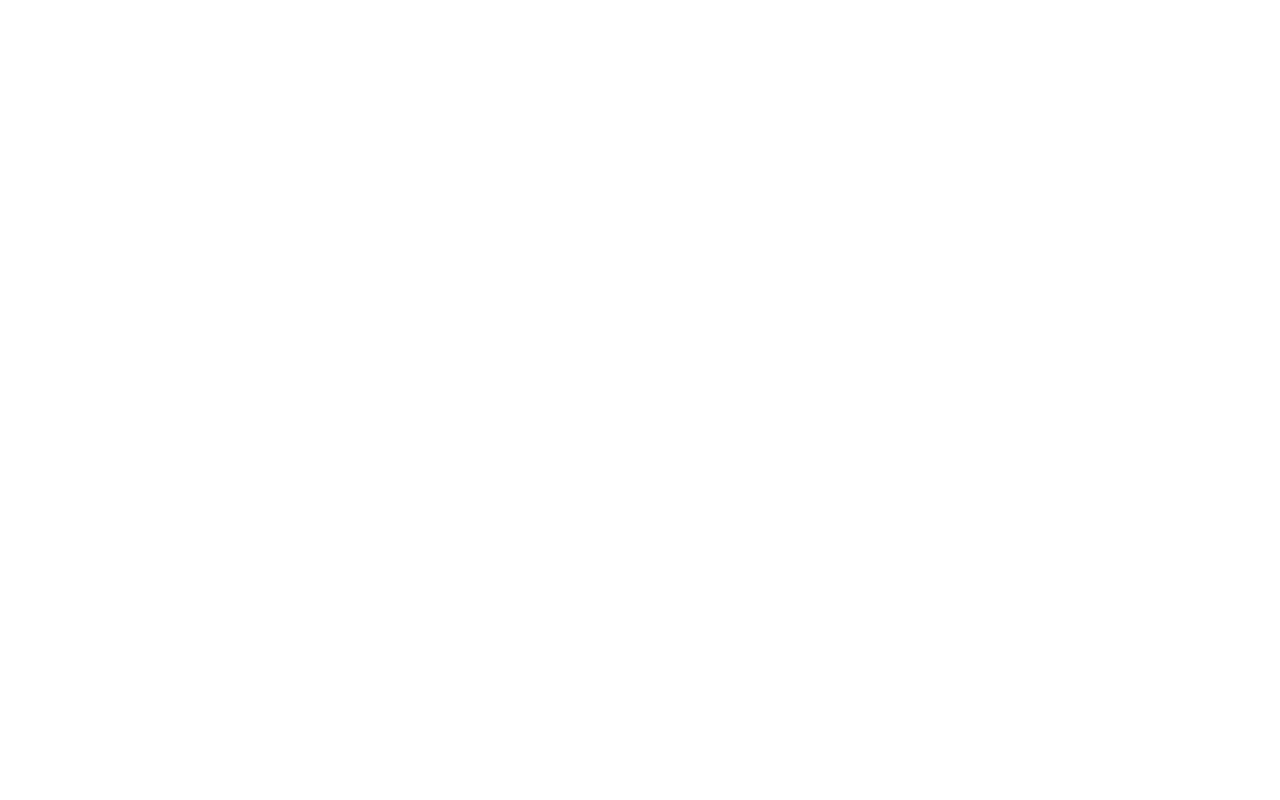
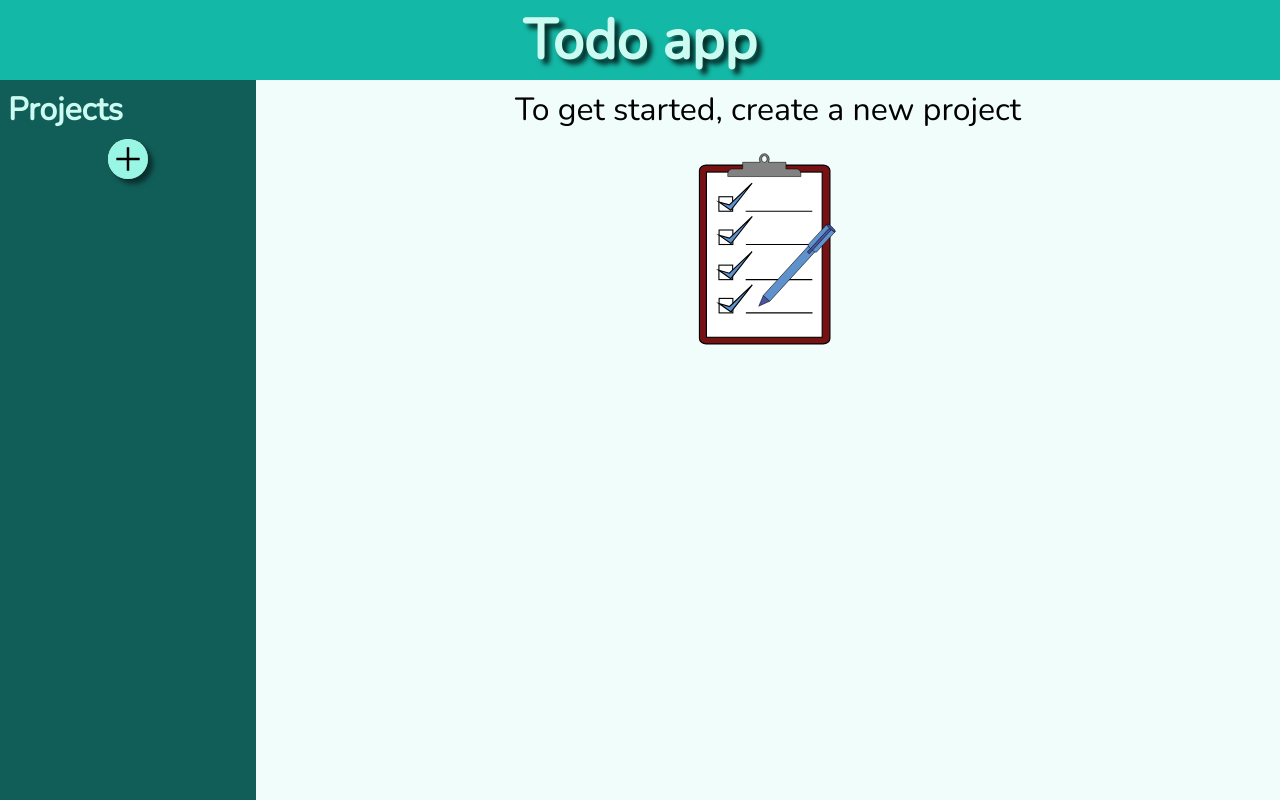
Before and after one commit to tho-daskalakis/todo-list, a website with bundled scripts: page dist/index.html in a window 1280 px wide. Built offline with nearby package versions, Linux system fonts and the light colour scheme.

Commit message:
Create initial page content

```diff
--- a/src/index.js
+++ b/src/index.js
@@ -1 +1,4 @@
+import { initializePage } from './init/initial';
 import './styles.scss';
+
+initializePage();
--- /dev/null
+++ b/src/init/addProject/addProject.js
@@ -0,0 +1,16 @@
+import addSVG from '../../svg/add_FILL0_wght400_GRAD0_opsz48.svg';
+
+function createAddProjectBtn() {
+  const img = document.createElement('img');
+  img.setAttribute('src', addSVG);
+  img.setAttribute('alt', 'Create project');
+
+  const button = document.createElement('button');
+  button.classList.add('add-project');
+
+  button.appendChild(img);
+
+  return button;
+}
+
+export { createAddProjectBtn };
--- /dev/null
+++ b/src/init/initial.js
@@ -0,0 +1,17 @@
+import { createMainContent } from './main';
+import { createSideBar } from './sidebar';
+import { createTopBar } from './topbar';
+
+function initializePage() {
+  const holyGrail = document.createElement('div');
+  holyGrail.classList.add('holy-grail');
+
+  holyGrail.appendChild(createTopBar());
+  holyGrail.appendChild(createSideBar());
+  holyGrail.appendChild(createMainContent());
+
+  const container = document.querySelector('.container');
+  container.appendChild(holyGrail);
+}
+
+export { initializePage };
--- /dev/null
+++ b/src/init/main.js
@@ -0,0 +1,20 @@
+import tasksSVG from '../svg/clipboard-check.svg';
+
+function createMainContent() {
+  const main = document.createElement('div');
+  main.classList.add('main-content');
+
+  const text = document.createElement('d');
+  text.textContent = 'To get started, create a new project';
+  main.appendChild(text);
+
+  const img = document.createElement('img');
+  img.classList.add('tasks-clipart');
+  img.setAttribute('src', tasksSVG);
+  img.setAttribute('alt', 'Tasks clipart');
+  main.appendChild(img);
+
+  return main;
+}
+
+export { createMainContent };
--- /dev/null
+++ b/src/init/sidebar.js
@@ -0,0 +1,26 @@
+import { createAddProjectBtn } from './addProject/addProject';
+
+function createSideBar() {
+  // Side-bar text
+  const text = document.createElement('div');
+  text.classList.add('projects-title');
+  text.textContent = 'Projects';
+
+  // Create button to add projects
+  const addProject = createAddProjectBtn();
+
+  const projectsBody = document.createElement('div');
+  projectsBody.classList.add('projects-body');
+
+  projectsBody.appendChild(addProject);
+
+  const sideBar = document.createElement('div');
+  sideBar.classList.add('side-bar');
+
+  sideBar.appendChild(text);
+  sideBar.appendChild(projectsBody);
+
+  return sideBar;
+}
+
+export { createSideBar };
--- /dev/null
+++ b/src/init/topbar.js
@@ -0,0 +1,9 @@
+function createTopBar() {
+  const title = document.createElement('div');
+  title.classList.add('top-bar');
+  title.textContent = 'Todo app';
+
+  return title;
+}
+
+export { createTopBar };
--- a/src/styles.scss
+++ b/src/styles.scss
@@ -106,6 +106,11 @@ body,
     justify-content: flex-start;
     align-items: center;
   }
+}
+
+.tasks-clipart {
+  width: clamp(120px, 30%, 220px);
+  height: auto;
 }
 
 .project {
```
Also changed, not shown: dist/0c5a5cce32b610f222d9.svg (added), dist/46ae0e09d1132337aa92.svg (added), dist/99a3b019e7727ac19479.ttf (added), dist/main.js, src/svg/clipboard-check.svg (added), src/svg/menu_FILL0_wght400_GRAD0_opsz48.svg (deleted).
